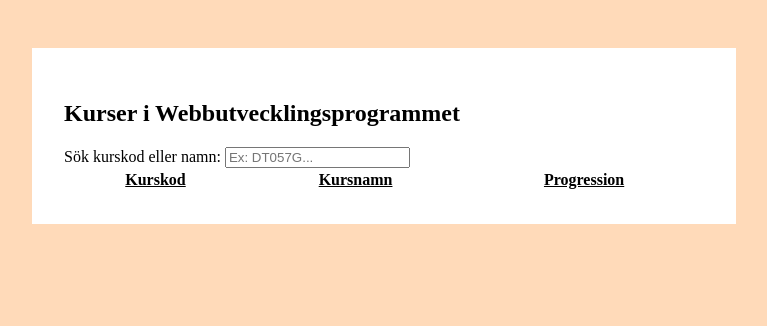
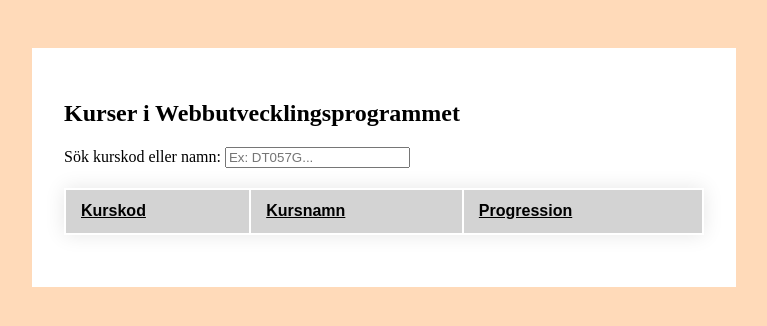
Before and after one commit to SusannaCarlsson90/labb-2, a website built with Vite: page index.html in a window 1280 px wide. Shown: the whole page, without its empty margins (256-1023 px from the left). Built offline with nearby package versions, Linux system fonts and the light colour scheme; no server answers.

Commit message:
stylade tabellen

```diff
--- a/src/css/styles.css
+++ b/src/css/styles.css
@@ -6,10 +6,6 @@ body {
 
 main {
   padding: 2rem;
-  display: flex;
-  justify-content: space-evenly ;
-  align-items: ;
-  flex-direction: column;
   background-color: white;
   color: black;
   margin: 0 auto;
@@ -21,4 +17,18 @@ main {
 #sort-code, #sort-progression, #sort-name {
   cursor: pointer;
   text-decoration: underline;
+  background-color: lightgray;
 }
+
+table {
+  width: 100%;
+  margin: 20px 0;
+  font-family: sans-serif;
+  box-shadow: 0 0 20px rgba(0, 0, 0, 0.1); /* Lite skugga */
+}
+
+th, td {
+  padding: 12px 15px; /* Ger luft inuti cellerna */
+  text-align: left;
+  border-bottom: 1px solid lightgrey; /* Tunna linjer mellan raderna */
+}
```
